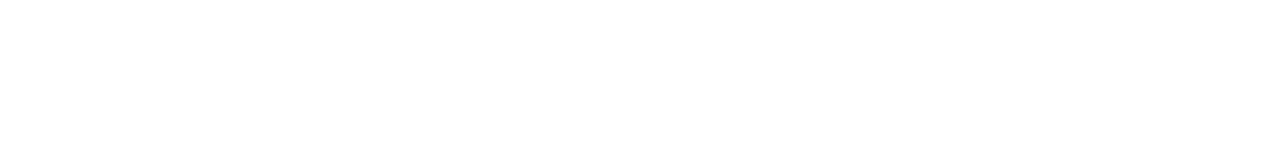
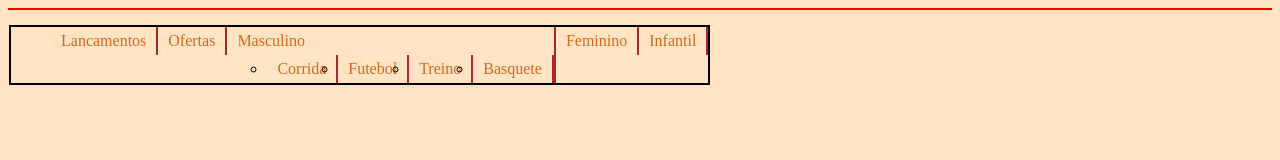
Before and after one commit to DavidMarinhoDev/main, a website: page ProjetoDeInterface/Paginas/PaginaMenu.html in a window 1280 px wide. Drawn offline with Linux system fonts and the light colour scheme.

Commit message:
praticas

```diff
--- a/ProjetoDeInterface/Paginas/PaginaMenu.html
+++ b/ProjetoDeInterface/Paginas/PaginaMenu.html
@@ -4,8 +4,29 @@
     <meta charset="UTF-8">
     <meta name="viewport" content="width=device-width, initial-scale=1.0">
     <title>Pagina Menu</title>
+    <link rel="stylesheet" href="../style.css">
 </head>
-<body>
+ <!--Criação do Menu-->
+<body id="bodyindex">
+    <nav>
+        <ul class="menu">
+            <li><a href="#">Lancamentos</a></li>
+            <li><a href="#">Ofertas</a></li>
+            <!--DropDown-->
+            <li>
+                <a href="#">Masculino</a>
+                <ul>
+                    <li><a href="#">Corrida</a></li>
+                    <li><a href="#">Futebol</a></li>
+                    <li><a href="#">Treino</a></li>
+                    <li><a href="#">Basquete</a></li>
+                </ul>
+            </li>
+            <li><a href="#">Feminino</a></li>
+            <li><a href="#">Infantil</a></li>
+        </ul>
+    </nav>
+
 
 </body>
 </html>
--- a/ProjetoDeInterface/style.css
+++ b/ProjetoDeInterface/style.css
@@ -2,3 +2,39 @@
 body{
     background-color: aqua;
 }
+
+/* Configuração do Menu*/
+
+#bodyindex {
+    background-color: bisque;
+    text-align: left;
+    border-width: 10px;
+    margin: 20 auto;
+    border: red solid 1px;
+}
+
+.menu{
+    list-style: none;
+    border: 2px solid black;
+    float: left;
+}
+
+.menu li {
+    position: relative;
+    float: left;
+    border-right: 2px solid brown;
+}
+
+.menu li a{
+    color: chocolate;
+    text-decoration: none;
+    padding: 5px 10px;
+    display: block;
+}
+
+.menu li a:hover {
+    background: yellow;
+    color: darkred;
+    box-shadow: 3px 10px 0px blue;
+    text-shadow: 0px 0px 5px rgb(0, 0, 0);
+}
```
